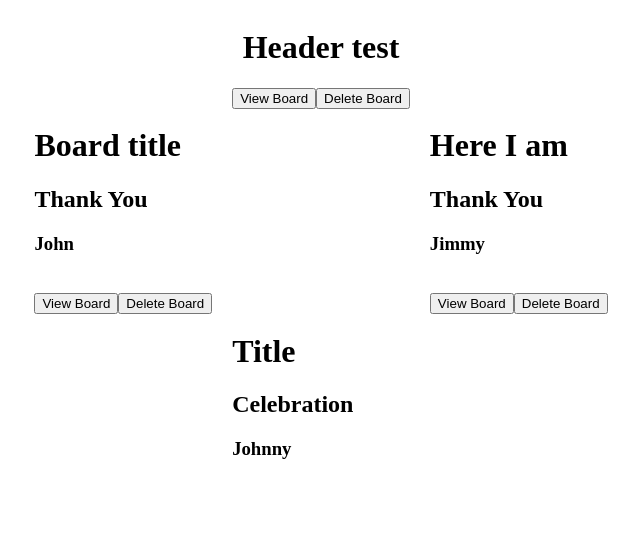
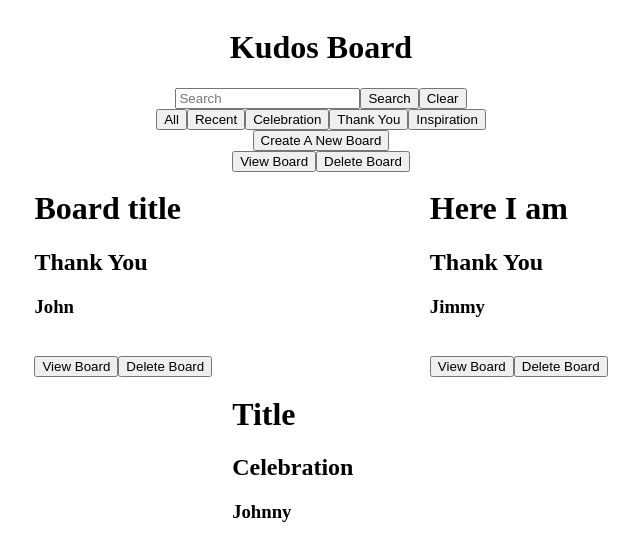
Before and after one commit to XiWorl/Kudos-Board, a React (Vite) app in the folder front-end/: page / in a window 1280 px wide. Shown: the top 560 px of the page, without its empty margins (319-959 px from the left). Built offline with nearby package versions, Linux system fonts and the light colour scheme; the HTML template or start-up script is replaced by a standard one.

Commit message:
Improve header html

```diff
--- a/front-end/src/components/Header.jsx
+++ b/front-end/src/components/Header.jsx
@@ -1,5 +1,20 @@
 export function Header() {
     return (
-        <h1>Header test</h1>
+        <>
+            <h1>Kudos Board</h1>
+            <div id="search-div">
+                <input type="text" id="search" placeholder="Search" />
+                <button id="search-button" className="searchbar-button">Search</button>
+                <button id="clear-search" className="searchbar-button">Clear</button>
+            </div>
+            <div id="filter-div">
+                <button className="filter-button">All</button>
+                <button className="filter-button">Recent</button>
+                <button className="filter-button">Celebration</button>
+                <button className="filter-button">Thank You</button>
+                <button className="filter-button">Inspiration</button>
+            </div>
+            <button id="create-a-board" className="filter-button">Create A New Board</button>
+        </>
     )
 }
```
